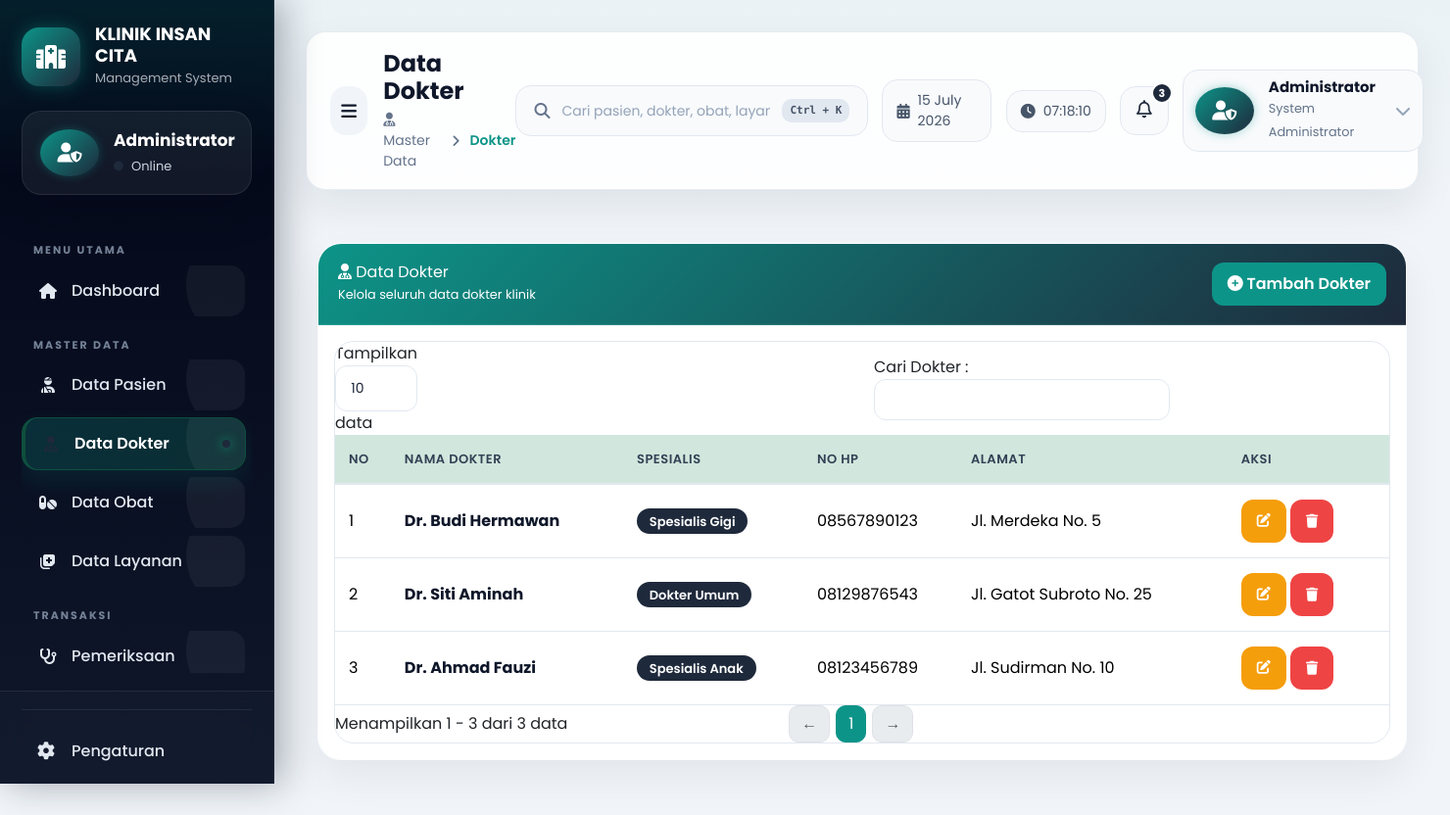
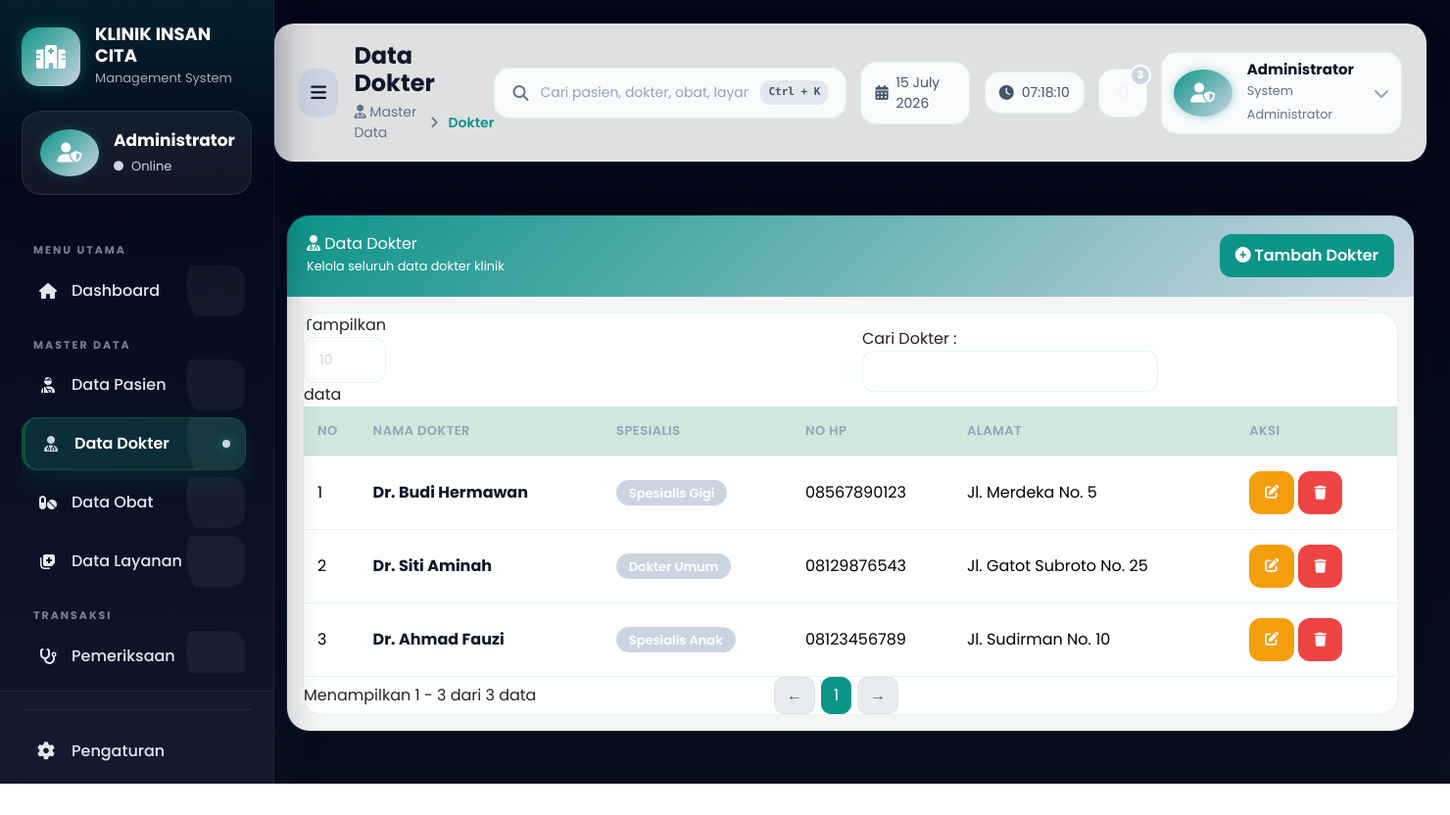
Before and after one commit to suju0227/klinik, a PHP site: page /dokter/index.php in a window 1480 px wide. Shown: the whole page at 98% size. After the commit the page ends 800 px from the top, so only its background shows below. Run offline with PHP 8.4, Linux system fonts and the light colour scheme; data comes from the database, SQL or seed files in the repository; some libraries are stand-ins or nearby versions.

Commit message:
style: redesign design tokens, main wrapper, and dark glass styles

```diff
--- a/assets/css/style.css
+++ b/assets/css/style.css
@@ -7,20 +7,20 @@
 @import url('https://fonts.googleapis.com/css2?family=Poppins:wght@300;400;500;600;700;800&display=swap');
 
 :root {
-    --primary: #0d9488;
-    --primary-hover: #0f766e;
+    --primary: #10b981;
+    --primary-hover: #34d399;
     --secondary: #10b981;
     --secondary-hover: #059669;
 
     --slate-50: #f8fafc;
-    --slate-100: #f1f5f9;
-    --slate-200: #e2e8f0;
-    --slate-300: #cbd5e1;
+    --slate-100: #cbd5e1;
+    --slate-200: rgba(16, 185, 129, 0.12);
+    --slate-300: rgba(16, 185, 129, 0.28);
     --slate-400: #94a3b8;
     --slate-500: #64748b;
     --slate-600: #475569;
-    --slate-700: #334155;
-    --slate-800: #1e293b;
+    --slate-700: #94a3b8;
+    --slate-800: #cbd5e1;
     --slate-900: #0f172a;
     --slate-950: #020617;
 
@@ -47,6 +47,12 @@
     --transition-fast: 0.2s ease-in-out;
     --transition-normal: 0.3s ease;
     --transition-slow: 0.45s ease;
+
+    --surface-glass: rgba(10, 15, 30, 0.65);
+    --border-glass: rgba(16, 185, 129, 0.12);
+    --border-glass-hover: rgba(16, 185, 129, 0.28);
+    --shadow-glass: 0 20px 40px rgba(2, 6, 23, 0.3);
+    --shadow-glow: 0 0 15px rgba(16, 185, 129, 0.2);
 }
 
 *{
@@ -61,11 +67,9 @@ html{
 }
 
 body{
-    background:
-        linear-gradient(180deg, rgba(13, 148, 136, 0.03), transparent 220px),
-        var(--slate-100);
-    color: var(--text-strong);
-    overflow-x:hidden;
+    background: linear-gradient(180deg, #020617 0%, #090f1d 100%);
+    color: #f1f5f9;
+    overflow-x: hidden;
     min-height:100vh;
 }
 
@@ -129,8 +133,8 @@ a:hover{
 =========================== */
 
 .main{
-    margin-left:280px;
-    padding:32px;
+    margin-left:320px;
+    padding:24px 24px 24px 0;
     transition:margin-left var(--transition-normal), padding var(--transition-normal);
 }
 /* ===========================
@@ -347,12 +351,18 @@ a:hover{
 =========================== */
 
 .card-glass {
-    background: rgba(255, 255, 255, 0.55) !important;
-    backdrop-filter: blur(15px) !important;
-    -webkit-backdrop-filter: blur(15px) !important;
-    border: 1px solid rgba(255, 255, 255, 0.3) !important;
-    border-radius: var(--radius-2xl) !important;
-    box-shadow: var(--shadow-card) !important;
+    background: var(--surface-glass) !important;
+    backdrop-filter: blur(22px) !important;
+    -webkit-backdrop-filter: blur(22px) !important;
+    border: 1px solid var(--border-glass) !important;
+    border-radius: var(--radius-xl) !important;
+    box-shadow: var(--shadow-glass) !important;
+    transition: transform 0.3s ease, border-color 0.3s ease, box-shadow 0.3s ease !important;
+}
+.card-glass:hover {
+    transform: translateY(-5px);
+    border-color: var(--border-glass-hover) !important;
+    box-shadow: var(--shadow-glass), var(--shadow-glow) !important;
 }
 
 /* ===========================
```
